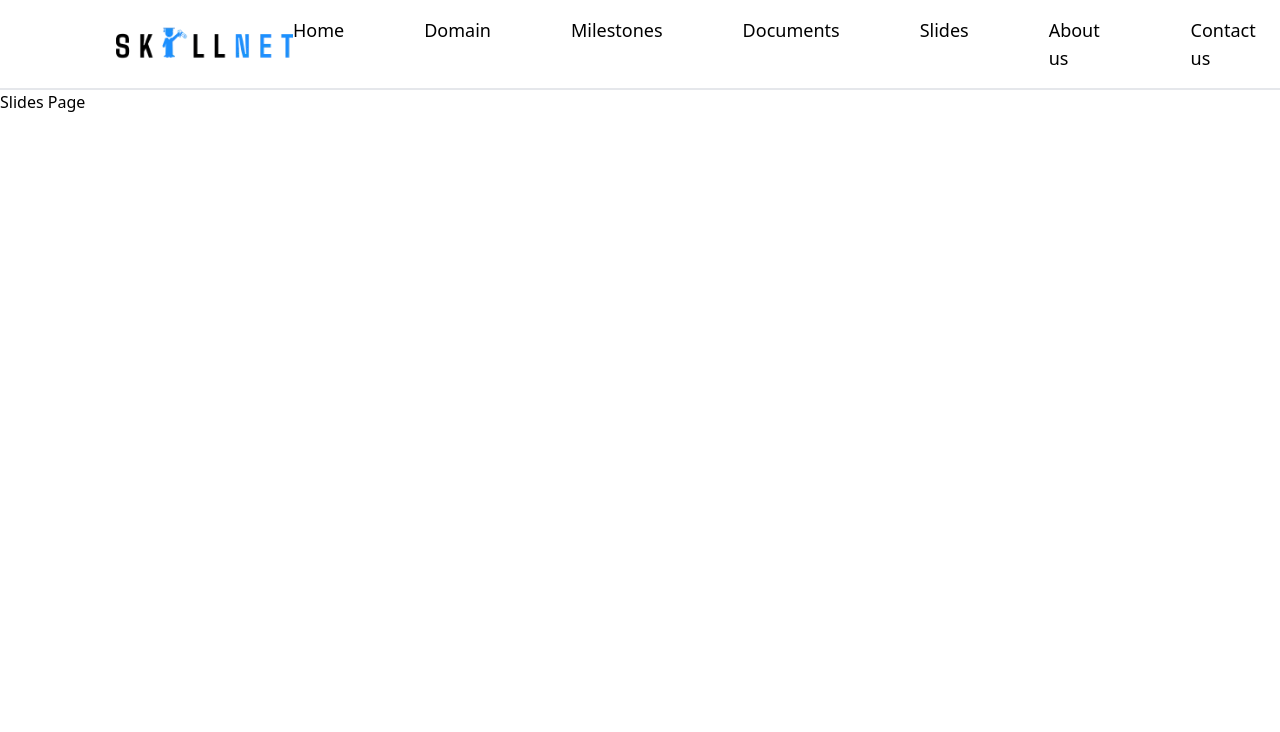
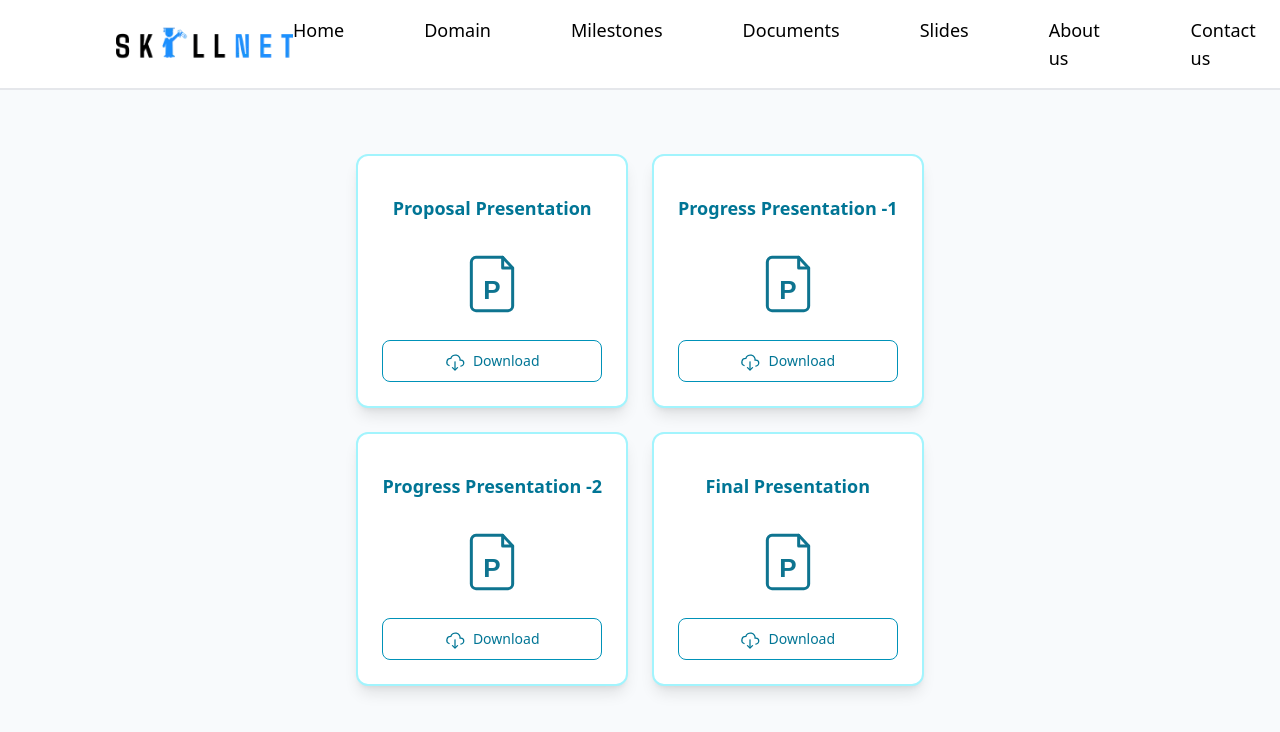
Before and after one commit to chami-gunawardane/skillnet-website, a React (Vite) app: page /Slides in a window 1280 px wide. Shown: the top 732 px of the page. Built offline with nearby package versions, Linux system fonts and the light colour scheme.

Commit message:
Developing Slides Page

```diff
--- a/src/pages/Slides/index.jsx
+++ b/src/pages/Slides/index.jsx
@@ -1,13 +1,143 @@
 import React from "react";
 import Navbar from "../../components/Navbar";
 
-function index() {
+const FilePIcon = ({ className, iconColor = "currentColor" }) => (
+  <svg
+    className={className}
+    viewBox="0 0 64 64"
+    fill="none"
+    xmlns="http://www.w3.org/2000/svg"
+  >
+    <path
+      d="M42.6667 5.33331H16C13.4367 5.33331 11.3333 7.43665 11.3333 10V54C11.3333 56.5633 13.4367 58.6666 16 58.6666H48C50.5633 58.6666 52.6667 56.5633 52.6667 54V16L42.6667 5.33331Z"
+      stroke={iconColor}
+      strokeWidth="3"
+      strokeLinecap="round"
+      strokeLinejoin="round"
+    />
+    <path
+      d="M42.6667 5.33331V16H52.6667"
+      stroke={iconColor}
+      strokeWidth="3"
+      strokeLinecap="round"
+      strokeLinejoin="round"
+    />
+    <text
+      x="32"
+      y="38"
+      fontFamily="Arial, sans-serif"
+      fontSize="26"
+      fontWeight="bold"
+      fill={iconColor}
+      textAnchor="middle"
+      dominantBaseline="central"
+    >
+      P
+    </text>
+  </svg>
+);
+
+const CloudDownloadIcon = ({ className }) => (
+  <svg
+    xmlns="http://www.w3.org/2000/svg"
+    className={className}
+    width="24"
+    height="24"
+    viewBox="0 0 24 24"
+    strokeWidth="1.5"
+    stroke="currentColor"
+    fill="none"
+    strokeLinecap="round"
+    strokeLinejoin="round"
+  >
+    <path stroke="none" d="M0 0h24v24H0z" fill="none" />
+    <path d="M19 18a3.5 3.5 0 0 0 0 -7h-1a5 4.5 0 0 0 -11 -2a4.6 4.4 0 0 0 -2.1 8.4" />
+    <path d="M12 13l0 9" />
+    <path d="M9 20l3 3l3 -3" />
+  </svg>
+);
+
+const slidesData = [
+  {
+    title: "Proposal Presentation",
+    id: "proposal",
+    fileUrl: "https://drive.google.com/drive/folders/1K2jrf5nn_Yx8yeuD3IAWAHNtAo356Uxj?usp=drive_link",
+    fileName: "Proposal_Presentation.pptx",
+  },
+  {
+    title: "Progress Presentation -1",
+    id: "progress1",
+    fileUrl: "https://drive.google.com/drive/folders/11mjenDTNbO-L9mD1GxifExTzSe_IswVP?usp=drive_link",
+    fileName: "Progress_Presentation_1.pptx",
+  },
+  {
+    title: "Progress Presentation -2",
+    id: "progress2",
+    fileUrl: "https://drive.google.com/drive/folders/1aidquXid8BBcV8KXTDcC4hrFG0N6GAcZ?usp=drive_link",
+    fileName: "Progress_Presentation_2.pptx",
+  },
+  {
+    title: "Final Presentation",
+    id: "final",
+    fileUrl: "/downloads/Final_Presentation.pptx",
+    fileName: "Final_Presentation.pptx",
+  },
+];
+
+function SlidesPage() {
+  const handleDownload = (fileUrl, fileName) => {
+
+    if (fileUrl.includes("drive.google.com/drive/folders")) {
+        window.open(fileUrl, '_blank');
+    } else {
+        const link = document.createElement("a");
+        link.href = fileUrl;
+        link.setAttribute("download", fileName || "download");
+        document.body.appendChild(link);
+        link.click();
+        document.body.removeChild(link);
+    }
+  };
+
   return (
-    <div>
+    <div className="min-h-screen bg-slate-50">
       <Navbar />
-      <div>Slides Page</div>
+      <div className="container mx-auto px-4 py-12 sm:py-16">
+        {/* Updated grid classes here */}
+        <div className=" flex justify-center ">
+
+        <div className="grid grid-cols-1 sm:grid-cols-2 gap-6">
+          {slidesData.map((slide) => (
+            <div
+              key={slide.id}
+              className="bg-white p-6 rounded-xl border-2 border-cyan-200 shadow-lg w-full max-w-[300px] flex flex-col items-center"
+            >
+              <h2 className="text-lg font-semibold text-cyan-700 text-center mb-4 min-h-[3.5rem] flex items-center justify-center">
+                {slide.title}
+              </h2>
+              <FilePIcon className="w-16 h-16 mb-6" iconColor="#0e7490" /> {/* text-cyan-700 */}
+
+              <button
+                type="button"
+                onClick={() => handleDownload(slide.fileUrl, slide.fileName)}
+                className={`
+                  flex items-center justify-center space-x-2 py-2.5 px-6 rounded-lg
+                  font-medium transition-colors duration-150 w-full text-sm
+                  bg-white text-cyan-700 border border-cyan-600
+                  hover:bg-sky-500 hover:text-white hover:border-sky-500
+                  focus:outline-none focus:ring-2 focus:ring-offset-2 focus:ring-sky-400
+                `}
+              >
+                <CloudDownloadIcon className="w-5 h-5" />
+                <span>Download</span>
+              </button>
+            </div>
+          ))}
+        </div>
+        </div>
+      </div>
     </div>
   );
 }
 
-export default index;
+export default SlidesPage;
```
